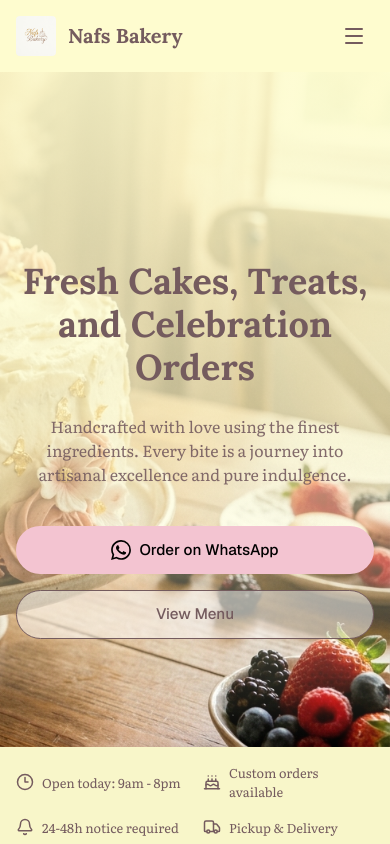
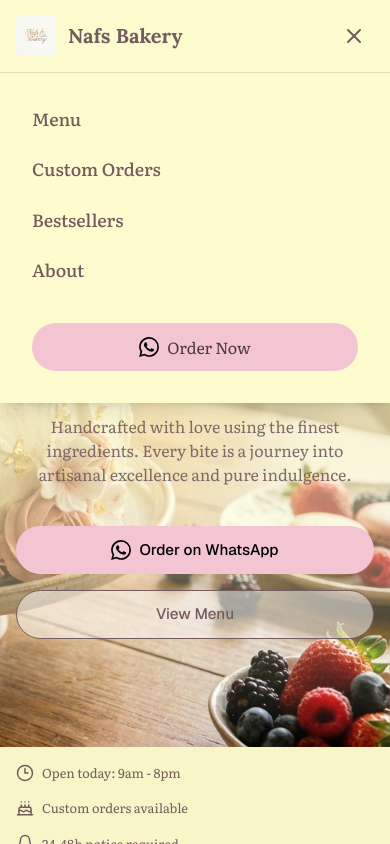
Before and after one commit to estherchinda/nafs-bakery, a Next.js app: page / in a window 390 px wide. Both pictures are taken after a click on the button 354 px from the left and 36 px from the top of the page. Shown: the top 844 px of the page. Built offline with nearby package versions, Linux system fonts and the light colour scheme.

Commit message:
did finishing touches

```diff
--- a/components/CategoryTabs.tsx
+++ b/components/CategoryTabs.tsx
@@ -9,7 +9,7 @@ interface CategoryTabsProps {
 export const CategoryTabs: React.FC<CategoryTabsProps> = ({ categories, activeCategory, onSelectCategory }) => {
   return (
     <div className="flex justify-center py-8 overflow-x-auto">
-      <div className="flex gap-4 px-4">
+      <div className="flex flex-wrap gap-4 px-4">
         {categories.map((category) => (
           <button
             key={category}
--- a/components/Header.tsx
+++ b/components/Header.tsx
@@ -1,8 +1,21 @@
+"use client";
+
+import React, { useState } from 'react';
 import Image from 'next/image';
 import Link from 'next/link';
-import { Menu } from 'lucide-react';
+import { Menu, X } from 'lucide-react';
 
 export const Header = () => {
+  const [isMenuOpen, setIsMenuOpen] = useState(false);
+
+  const toggleMenu = () => {
+    setIsMenuOpen(!isMenuOpen);
+  };
+
+  const closeMenu = () => {
+    setIsMenuOpen(false);
+  };
+
   return (
     <header className="w-full py-4 md:py-6 left-0 bg-overlay sticky top-0 z-50">
       <div className="max-w-300 mx-auto px-4 md:px-8 flex items-center justify-between">
@@ -23,11 +36,32 @@ export const Header = () => {
             <Image src="/icons/whatsapp.svg" alt="WhatsApp" width={20} height={20} />
             <span>Order Now</span>
           </button>
-          <button className="lg:hidden p-2 text-secondary cursor-pointer">
-            <Menu className="w-6 h-6" />
+          <button
+            onClick={toggleMenu}
+            className="lg:hidden p-2 text-secondary cursor-pointer"
+            aria-label="Toggle menu"
+          >
+            {isMenuOpen ? <X className="w-6 h-6" /> : <Menu className="w-6 h-6" />}
           </button>
         </div>
       </div>
+
+      {/* Mobile Menu */}
+      {isMenuOpen && (
+        <div className="lg:hidden absolute top-full left-0 w-full bg-overlay border-t border-border shadow-lg flex flex-col items-start p-8 gap-6 animate-in slide-in-from-top-4 fade-in duration-200">
+          <nav className="flex flex-col items-start gap-6">
+            <Link onClick={closeMenu} href="#menu" className="text-[1.1rem] text-secondary font-medium transition-colors hover:text-black">Menu</Link>
+            <Link onClick={closeMenu} href="#custom-orders" className="text-[1.1rem] text-secondary font-medium transition-colors hover:text-black">Custom Orders</Link>
+            <Link onClick={closeMenu} href="#bestsellers" className="text-[1.1rem] text-secondary font-medium transition-colors hover:text-black">Bestsellers</Link>
+            <Link onClick={closeMenu} href="#about" className="text-[1.1rem] text-secondary font-medium transition-colors hover:text-black">About</Link>
+          </nav>
+
+          <button className="bg-primary border-none cursor-pointer flex items-center justify-center gap-2 px-6 py-3 mt-4 rounded-full transition-colors hover:bg-primary/50 text-[1rem] w-full">
+            <Image src="/icons/whatsapp.svg" alt="WhatsApp" width={20} height={20} />
+            <span>Order Now</span>
+          </button>
+        </div>
+      )}
     </header>
   );
 };
--- a/components/InfoBar.tsx
+++ b/components/InfoBar.tsx
@@ -3,7 +3,7 @@
 import { Clock3, Bell, Truck, Cake } from "lucide-react";
 export const InfoBar = () => {
   return (
-    <div className="bg-[#F8F6C9] py-4 px-4 md:px-16 border-b border-border min-h-18 grid grid-cols-2 md:flex md:flex-wrap items-center justify-between gap-4 md:gap-4">
+    <div className="bg-[#F8F6C9] py-4 px-4 md:px-16 border-b border-border min-h-18 grid grid-cols-1 md:flex md:flex-wrap items-center justify-between gap-4 md:gap-4">
         <div className="flex items-center gap-2 text-[0.8rem] md:text-[0.9rem] text-secondary">
           <Clock3 className="size-4.5 shrink-0" />
           <span>Open today: 9am - 8pm</span>
--- a/components/MenuSection.tsx
+++ b/components/MenuSection.tsx
@@ -45,6 +45,7 @@ export const MenuSection = () => {
   return (
     <section className="py-12 md:py-8 px-4 md:px-8 pb-16 bg-background" id="menu">
       <div className="max-w-300 mx-auto">
+        <h2 className="text-secondary text-center text-2xl mt-8">We have a large array of</h2>
         <CategoryTabs
           categories={CATEGORIES}
           activeCategory={activeCategory}
```
